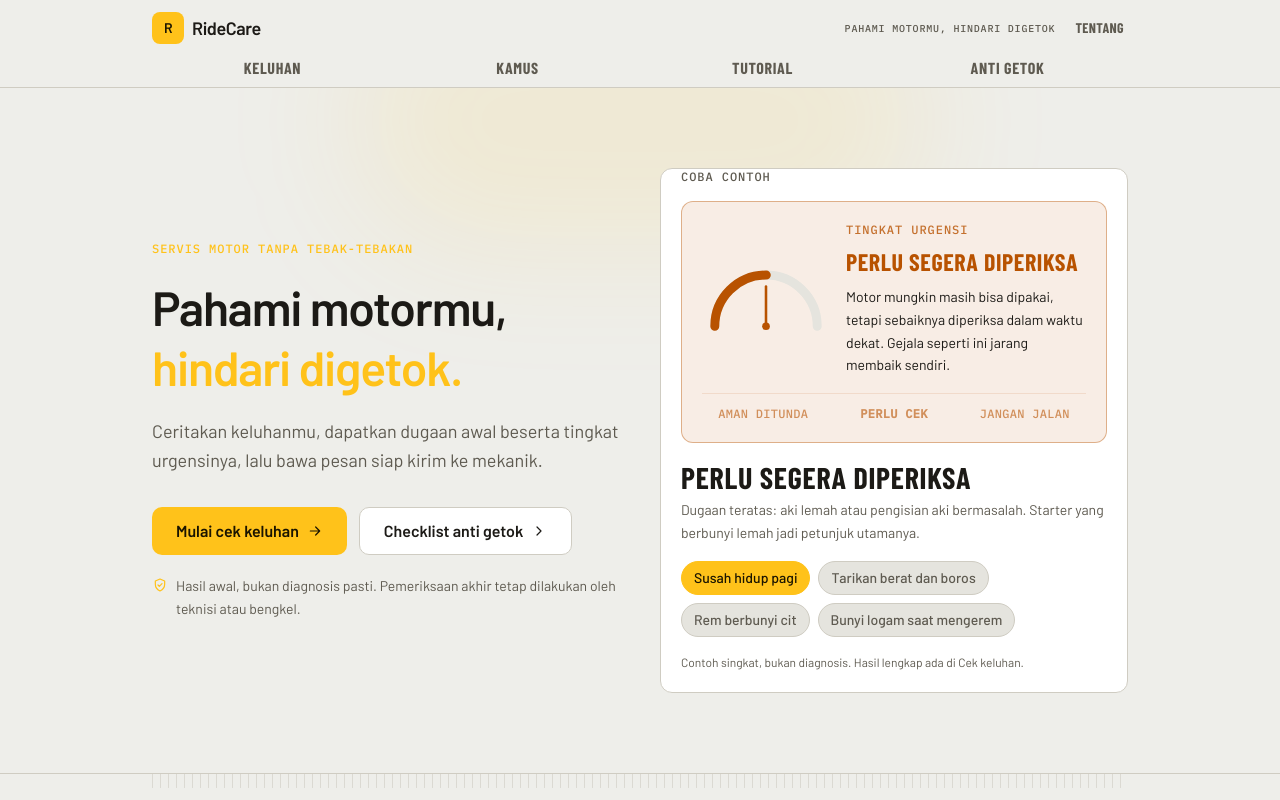
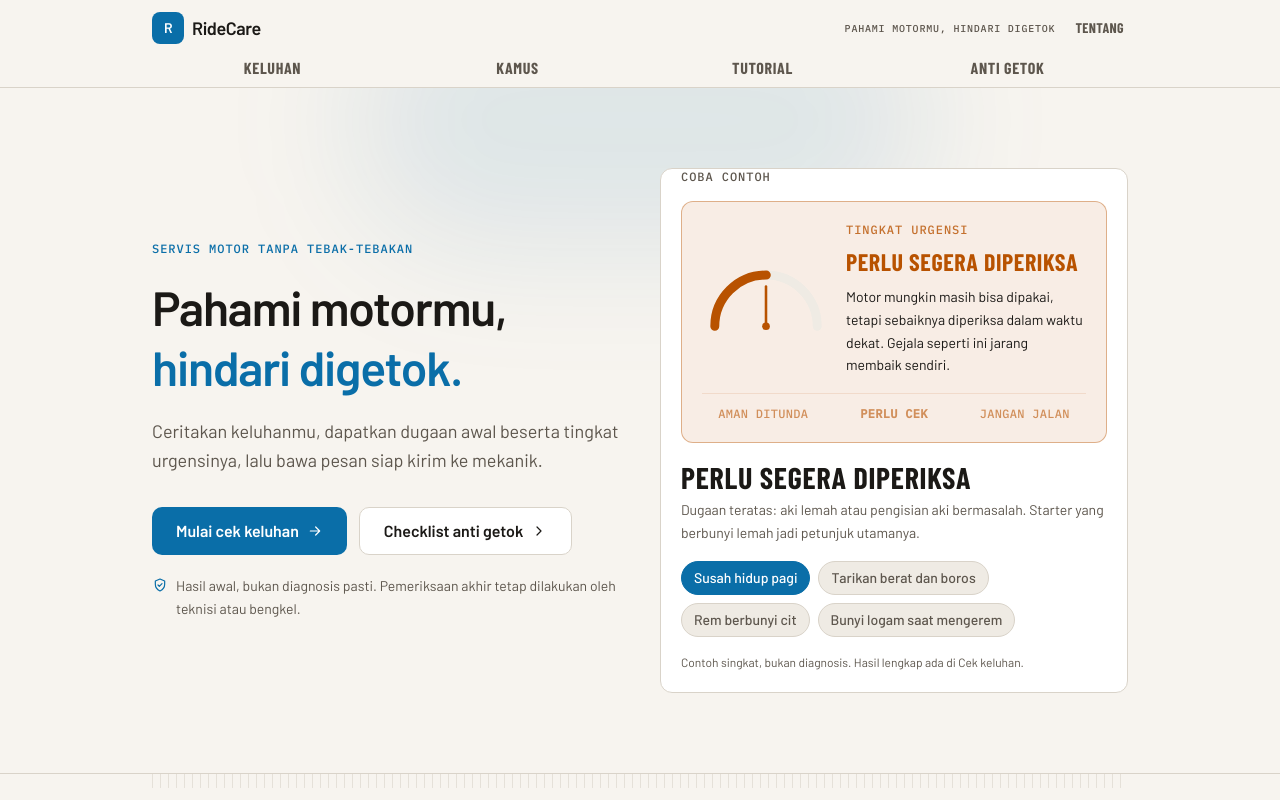
Before and after one commit to ahmadalfarisireal/RideCare, a Next.js app: page / in a window 1280 px wide. Shown: the top 800 px of the page. Built offline with nearby package versions, Linux system fonts and the light colour scheme.

Commit message:
style: palet terang biru dan theme color

```diff
--- a/src/app/globals.css
+++ b/src/app/globals.css
@@ -1,20 +1,20 @@
 @import "tailwindcss";
 
 :root {
-  --bg: #121110;
-  --surface: #1b1a17;
-  --surface-2: #252320;
-  --line: #37332d;
-  --fg: #f3efe6;
-  --muted: #a8a193;
-  --accent: #ffc21a;
-  --accent-ink: #1a1400;
-  --accent-text: #ffc21a;
-  --good: #38c978;
-  --warn: #ff8a1f;
-  --bad: #ff5040;
-  --on-sem: #0b0a09;
-  --accent-strong: var(--warn);
+  --bg: #0E0D0C;
+  --surface: #181614;
+  --surface-2: #221F1C;
+  --line: #34302B;
+  --fg: #F4F0EA;
+  --muted: #ABA499;
+  --accent: #4CC2FF;
+  --accent-ink: #03161F;
+  --accent-text: #4CC2FF;
+  --good: #38C978;
+  --warn: #FF8A1F;
+  --bad: #FF5040;
+  --on-sem: #0B0A09;
+  --accent-strong: var(--accent);
 
   --display: var(--font-barlow-condensed), "Arial Narrow", sans-serif;
   --body: var(--font-barlow), ui-sans-serif, system-ui, sans-serif;
@@ -25,38 +25,38 @@
 
 @media (prefers-color-scheme: light) {
   :root:not([data-theme="dark"]) {
-    --bg: #eeeeea;
-    --surface: #ffffff;
-    --surface-2: #e5e4de;
-    --line: #cfccc2;
-    --fg: #1c1a16;
-    --muted: #5e5a50;
-    --accent: #ffc21a;
-    --accent-ink: #1a1400;
-    --accent-text: #7a5200;
-    --good: #13803f;
-    --warn: #b85200;
-    --bad: #c4281a;
-    --on-sem: #ffffff;
+    --bg: #F7F4EF;
+    --surface: #FFFFFF;
+    --surface-2: #EFEBE4;
+    --line: #D9D3C9;
+    --fg: #1B1916;
+    --muted: #5D564D;
+    --accent: #0A6EA8;
+    --accent-ink: #FFFFFF;
+    --accent-text: #0A6EA8;
+    --good: #13803F;
+    --warn: #B85200;
+    --bad: #C4281A;
+    --on-sem: #FFFFFF;
 
     color-scheme: light;
   }
 }
 
 :root[data-theme="light"] {
-  --bg: #eeeeea;
-  --surface: #ffffff;
-  --surface-2: #e5e4de;
-  --line: #cfccc2;
-  --fg: #1c1a16;
-  --muted: #5e5a50;
-  --accent: #ffc21a;
-  --accent-ink: #1a1400;
-  --accent-text: #7a5200;
-  --good: #13803f;
-  --warn: #b85200;
-  --bad: #c4281a;
-  --on-sem: #ffffff;
+  --bg: #F7F4EF;
+  --surface: #FFFFFF;
+  --surface-2: #EFEBE4;
+  --line: #D9D3C9;
+  --fg: #1B1916;
+  --muted: #5D564D;
+  --accent: #0A6EA8;
+  --accent-ink: #FFFFFF;
+  --accent-text: #0A6EA8;
+  --good: #13803F;
+  --warn: #B85200;
+  --bad: #C4281A;
+  --on-sem: #FFFFFF;
 
   color-scheme: light;
 }
--- a/src/app/layout.tsx
+++ b/src/app/layout.tsx
@@ -47,8 +47,8 @@ export const metadata: Metadata = {
 
 export const viewport: Viewport = {
   themeColor: [
-    { media: "(prefers-color-scheme: light)", color: "#eeeeea" },
-    { media: "(prefers-color-scheme: dark)", color: "#121110" },
+    { media: "(prefers-color-scheme: light)", color: "#F7F4EF" },
+    { media: "(prefers-color-scheme: dark)", color: "#0E0D0C" },
   ],
   colorScheme: "light dark",
 };
```
